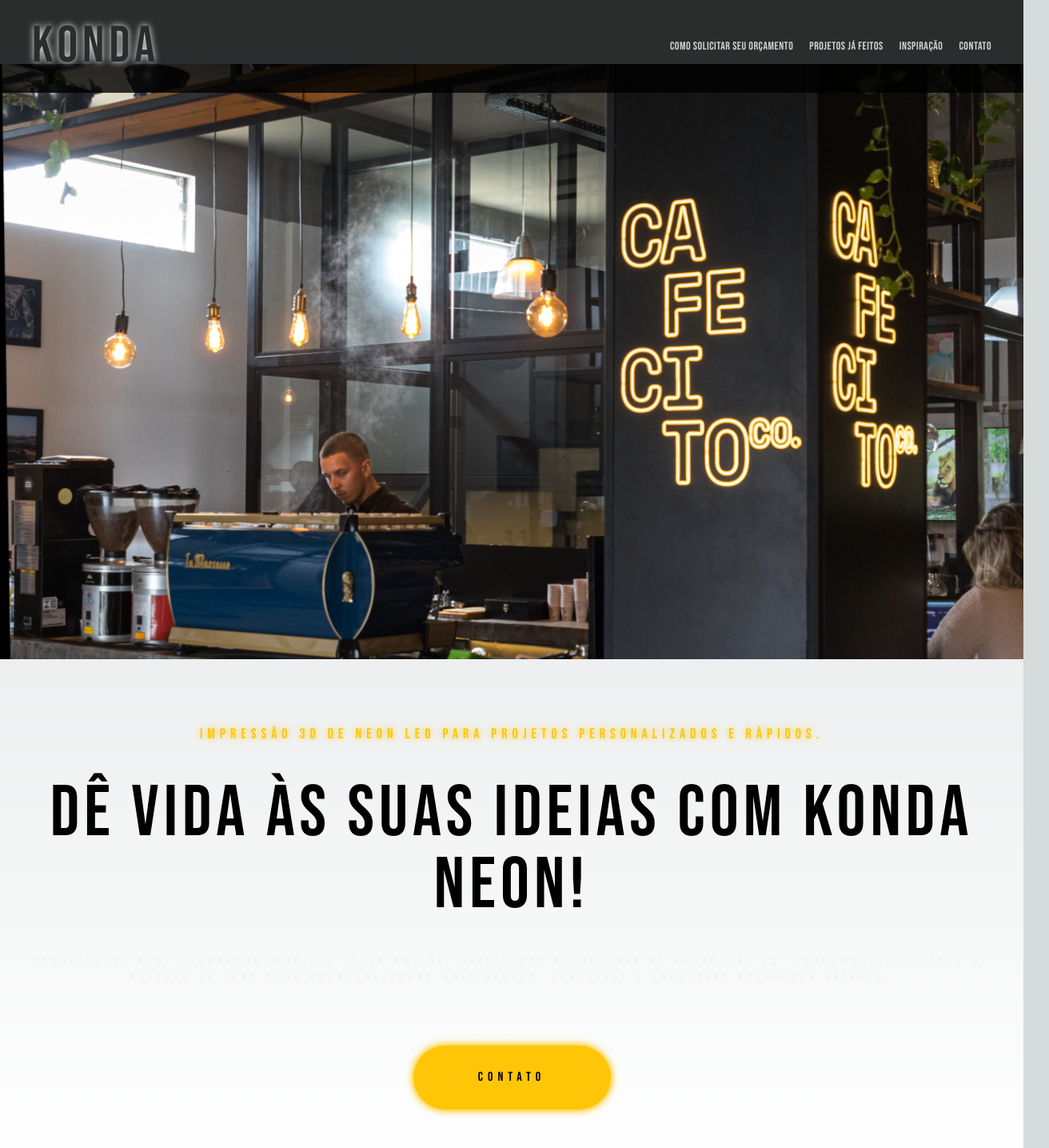
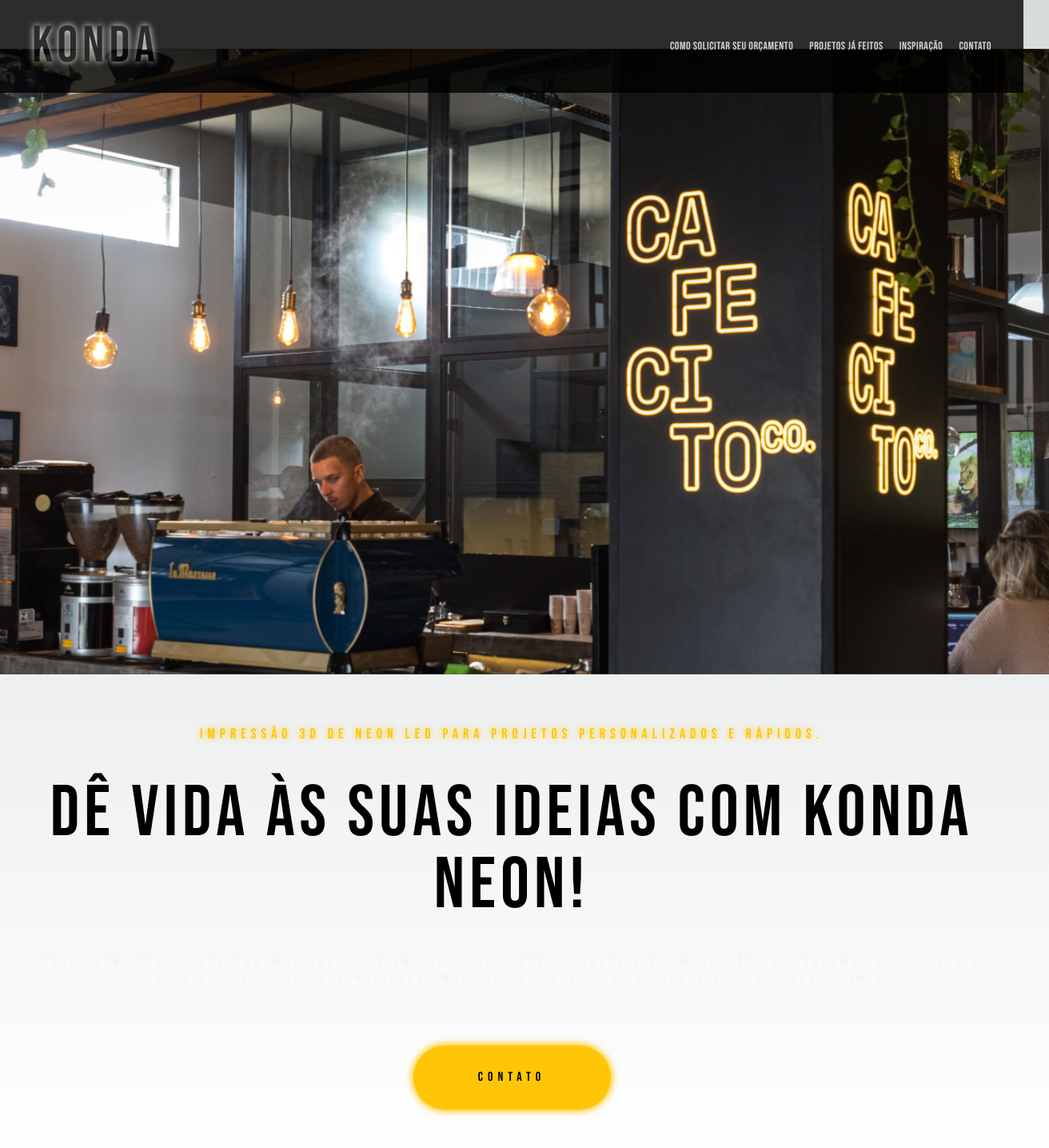
Before and after one commit to omanramalho42/konda-neon, a Next.js app: page / in a window 1280 px wide. Shown: the top 1435 px of the page at 80% size, 1312 px wide, since content can reach past the window. Built offline with nearby package versions, Linux system fonts and the light colour scheme.

Commit message:
resize image bg 2

```diff
--- a/src/app/page.tsx
+++ b/src/app/page.tsx
@@ -2,7 +2,7 @@
   return (
     <main className='flex 2xl:flex-row flex-col-reverse mt-20 justify-center items-center text-center'>
       <div className='2xl:w-[50vw] w-full mt-[80px]'>
-        <div className='flex 2xl:mx-32 mx-10 flex-col space-y-10'>
+        <div className='flex 2xl:mx-32 mx-5 flex-col space-y-10'>
           <p
             className='text-lg uppercase 2xl:text-start text-center 2xl:w-[450px] shadow-[#FFC607] text-[#FFC607] tracking-[6px]'
             style={{ textShadow: '0px 0px 8px #FFC607' }}
@@ -30,7 +30,7 @@
           </button>
         </div>
       </div>
-      <div className="2xl:w-[50vw] z-10 w-full h-[93vh] bg-no-repeat bg-cover 3xl:bg-right-top sm:bg-center bg-origin-content scale-105 sm:scale-100 bg-black bg-small bg-home-pattern" />
+      <div className="2xl:w-[50vw] z-10 w-full h-[93vh] bg-no-repeat bg-cover 3xl:bg-right-top sm:bg-center bg-origin-content sm:scale-110 md:scale-105 bg-black bg-small bg-home-pattern" />
     </main>
   )
 }
```
